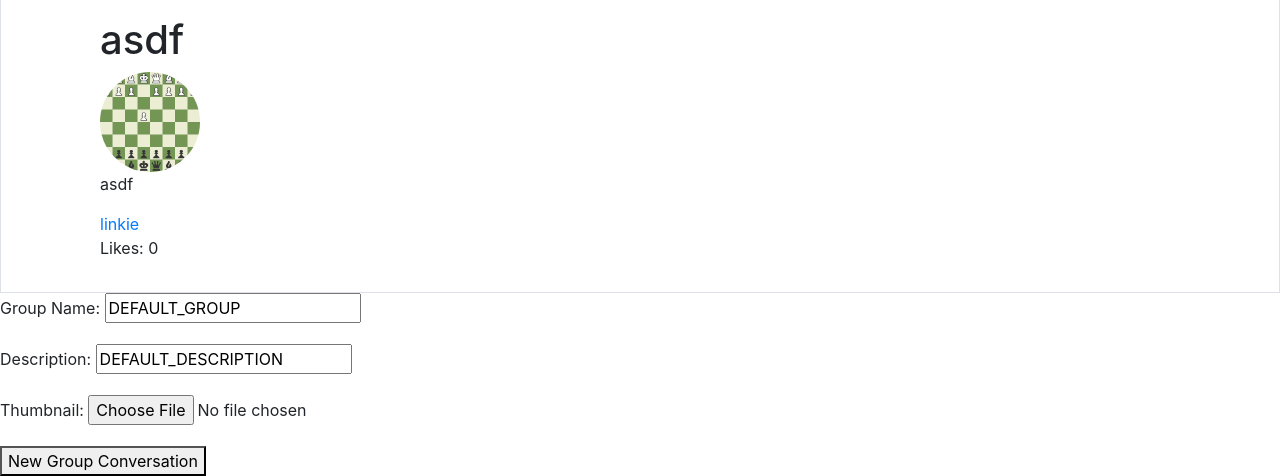
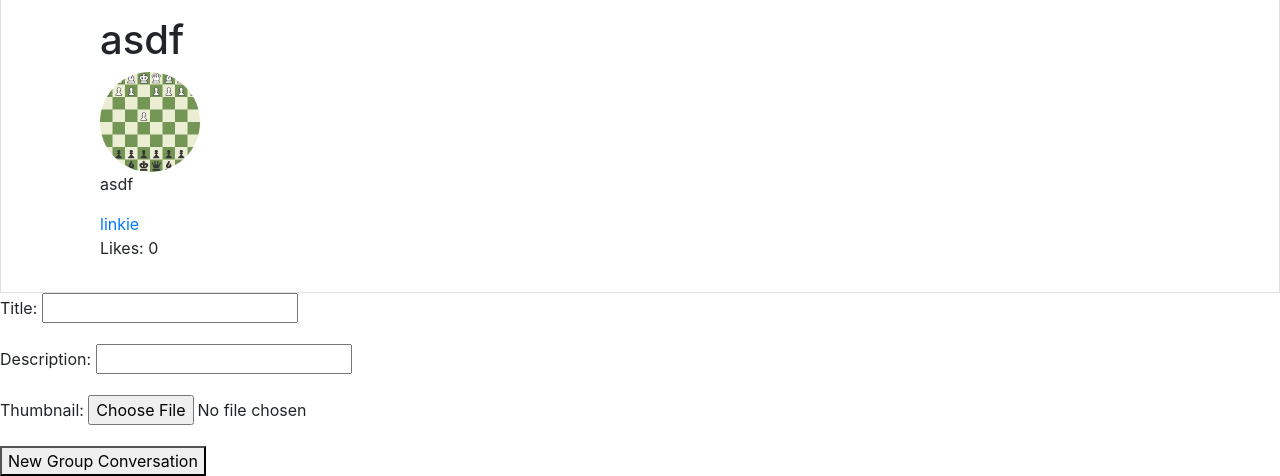
Before and after one commit to DaxtonGute/My-Django-Project, a Django app: page / in a window 1280 px wide. Shown: the part 415-891 px from the top of the page. Run offline with Django 3.2, Linux system fonts and the light colour scheme; data comes from the database, SQL or seed files in the repository; both versions use the stored data as it was after the commit; data that the repository does not hold is empty; some libraries are stand-ins or nearby versions.

Commit message:
I can now upload images to the new Convo Form

```diff
--- a/mysite/mysite/settings.py
+++ b/mysite/mysite/settings.py
@@ -130,3 +130,5 @@ MEDIA_ROOT = os.path.join(BASE_DIR, 'media')
 MEDIA_URL = "/media/"
 LOGIN_REDIRECT_URL = '../'
 LOGOUT_REDIRECT_URL = '../'
+
+TIME_ZONE = 'America/Los_Angeles'
--- a/mysite/social_app/forms.py
+++ b/mysite/social_app/forms.py
@@ -15,17 +15,17 @@ class SignUpForm(UserCreationForm):
 class NewPostForm(forms.Form):
     Message = forms.CharField(label='Post Message')
 
-class NewConvoForm(forms.ModelForm):
-    class Meta:
-        model = ConvoPreview
-        fields = [
-        'Group_Name',
-        'Description',
-        'Thumbnail',
-        ]
-    # Title = forms.CharField(label='Title')
-    # Description = forms.CharField(label='Description')
-    # Thumbnail = forms.ImageField(label='Thumbnail')
+class NewConvoForm(forms.Form): #use .ModelForm for models
+    # class Meta:
+    #     model = ConvoPreview
+    #     fields = [
+    #     'Group_Name',
+    #     'Description',
+    #     'Thumbnail',
+    #     ]
+    Title = forms.CharField(label='Title')
+    Description = forms.CharField(label='Description')
+    Thumbnail = forms.ImageField(label='Thumbnail')
 
 class DeleteMessage(forms.Form):
      deleteBtn = forms.CharField(required = False)
--- a/mysite/social_app/models.py
+++ b/mysite/social_app/models.py
@@ -33,7 +33,7 @@ class Post_Likes(models.Model):
 
 class UserMessage(models.Model):
     Message_Text = models.CharField(max_length=200, default="DEFAULT_MESSAGE")
-    Time_Stamp = models.DateField()
+    Time_Stamp = models.DateTimeField()
     Author = models.ForeignKey(User, default=-1,  on_delete=models.SET_DEFAULT)
     GroupConvo = models.ForeignKey(ConvoPreview, default=-1,  on_delete=models.SET_DEFAULT)
     MessageId = models.AutoField(primary_key=True, unique=True)
--- a/mysite/social_app/templates/social_app/HomePage.html
+++ b/mysite/social_app/templates/social_app/HomePage.html
@@ -66,7 +66,6 @@
             <p> Likes: {{groupConvo.view_count}} </p>
             <form method="POST">
               {% csrf_token %}
-              {{starForm.as_p}}
               <input type="hidden" name="star" value="{{groupConvo.GroupId}}">
               {% for key, values in Dictionary.items %}
                 {% if key == groupConvo.GroupId %}
@@ -89,10 +88,10 @@
     {% endfor %}
 
 
-    <form method="POST">
+    <form enctype="multipart/form-data" method="POST">
       {% csrf_token %}
       {{NewConvoForm.as_p}}
-      <button type="submit" style=""> New Group Conversation </button>
+      <button type="submit" style="" value="Submit"> New Group Conversation </button>
     </form>
 
 
--- a/mysite/social_app/views.py
+++ b/mysite/social_app/views.py
@@ -67,13 +67,15 @@ class HomePage(TemplateView):
             if postLike.user == request.user:
                 favorites.append(postLike)
 
-        convoForm = NewConvoForm(request.POST)
+        convoForm = NewConvoForm(request.POST, request.FILES)
+        print(convoForm.is_valid())
         if convoForm.is_valid():
-            Title = convoForm.cleaned_data['Group_Name']
+            Title = convoForm.cleaned_data['Title']
             Description = convoForm.cleaned_data['Description']
             Thumbnail = convoForm.cleaned_data['Thumbnail']
             GroupId = ConvoPreview.objects.count()
             # args = {'Message': Message, 'Date': Date, 'Author': Author, 'Convo': Convo}
+            print(Thumbnail)
             NewConvo = ConvoPreview.objects.create(Group_Name = Title, Thumbnail = Thumbnail, Description = Description, GroupId = GroupId)
         convoForm = NewConvoForm()
 
@@ -175,7 +177,7 @@ class Messages(TemplateView):
         if postForm.is_valid():
             Message = postForm.cleaned_data['Message']
             Author = request.user
-            Date = datetime.date.today()
+            Date = datetime.datetime.today()
             postForm = NewPostForm()
             # args = {'Message': Message, 'Date': Date, 'Author': Author, 'Convo': Convo}
             for Convo in ConvoPreview.objects.all():
```
Also changed, not shown: mysite/db.sqlite3, mysite/media/uploads/board.gif (added), mysite/social_app/migrations/0002_auto_20210511_1540.py (added).
